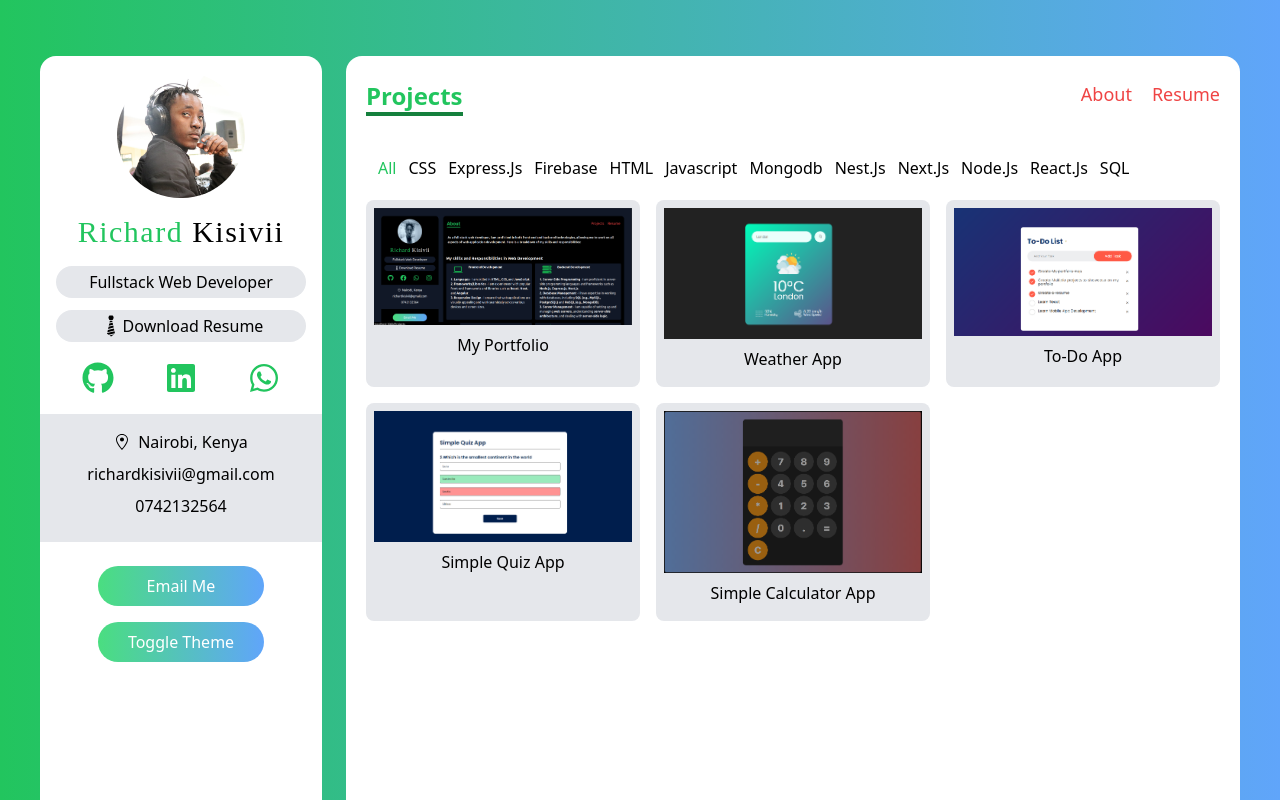
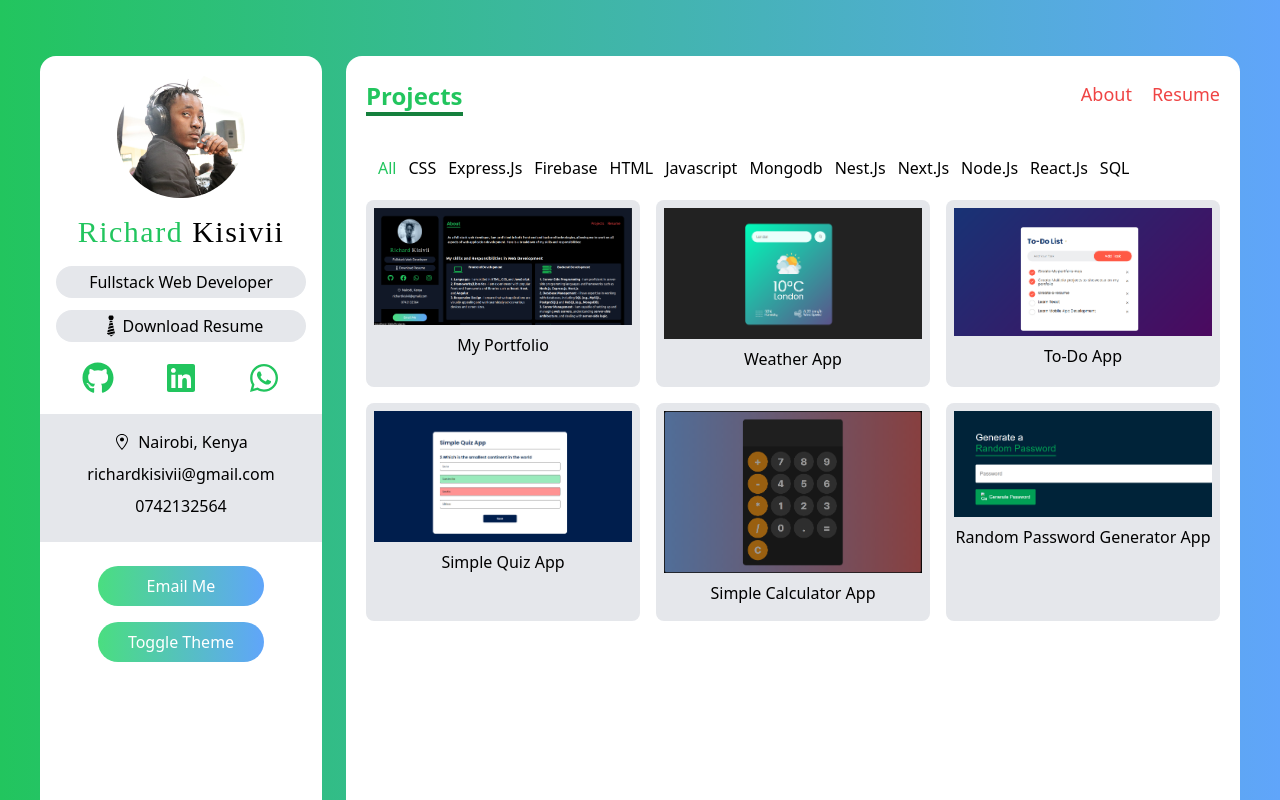
Before and after one commit to Curslo/my-site, a Next.js app: page /Projects in a window 1280 px wide. Shown: the top 800 px of the page. Built offline with nearby package versions, Linux system fonts and the light colour scheme.

Commit message:
Random Password Generator App

```diff
--- a/data/Projects.ts
+++ b/data/Projects.ts
@@ -53,8 +53,19 @@ export const projects: IProjects[] = [
     imagePath: "/assets/calculator app.png",
     technology: ["Javascript", "CSS", "HTML"],
     description:
-      "AThis is a calculator app that does all the basic functionality a normal calculator can perfom.",
+      "This is a calculator app that does all the basic functionality a normal calculator can perfom.",
     deployedUrl: "https://calculator-app-three-bay.vercel.app/",
     githubUrl: "https://github.com/Curslo/calculator-app",
   },
+  {
+    id: 6,
+    name: "Random Password Generator App",
+    category: ["Javascript", "CSS", "HTML"],
+    imagePath: "/assets/password.png",
+    technology: ["Javascript", "CSS", "HTML"],
+    description:
+      "AThis is an app thet generates secure random passwords with a mixture of uppercase, lowercase, numbers and special characters with a password length of 12 characters",
+    deployedUrl: "https://random-password-seven.vercel.app/",
+    githubUrl: "https://github.com/Curslo/new-password-generator",
+  },
 ];
```
Also changed, not shown: public/assets/password.png (added), 1 other file (tests, documents, lock files or other folders).
